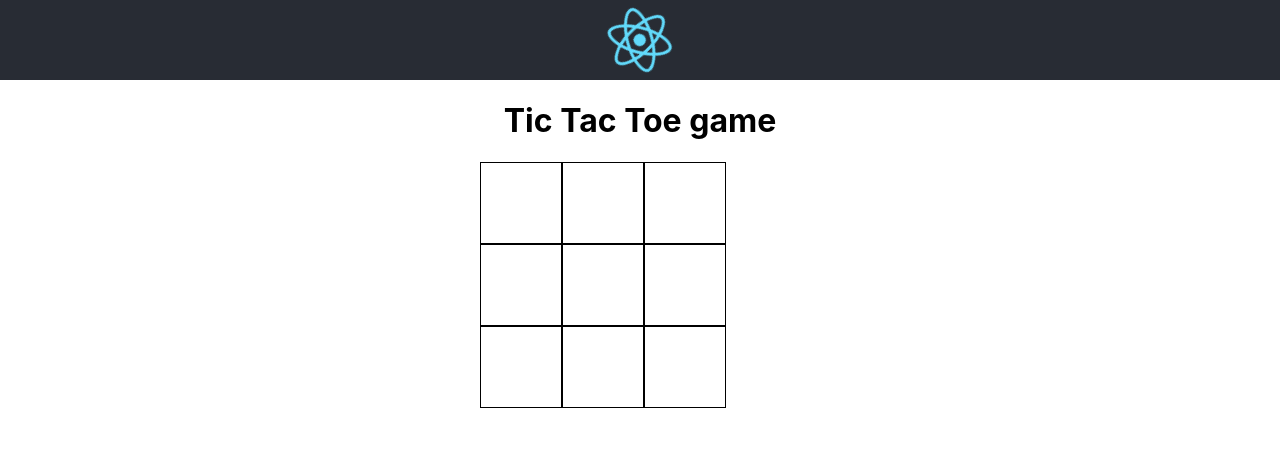
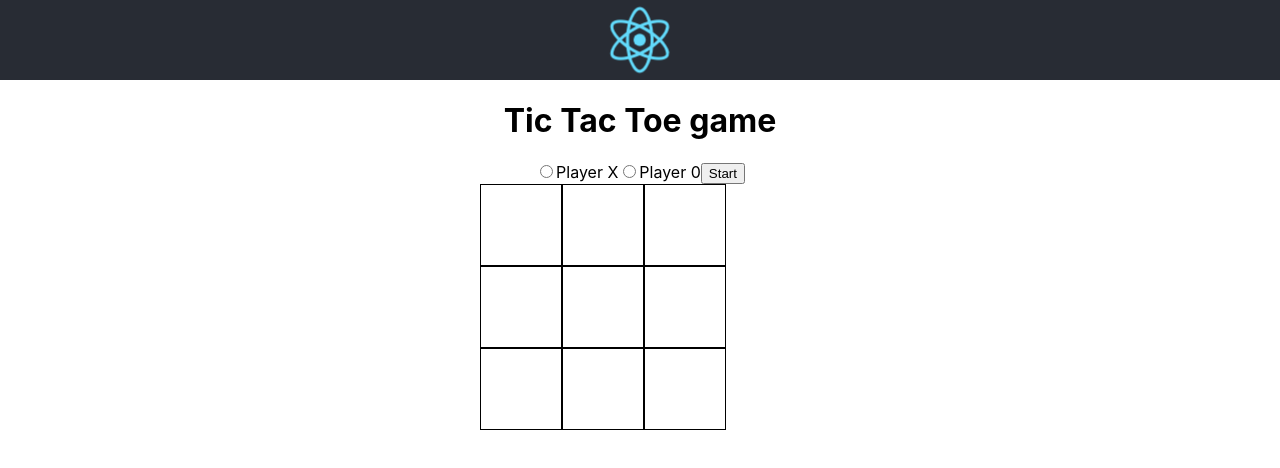
Before and after one commit to dvkcool/react-apps, a React (Create React App) app in the folder tic-tac-toe/: page / in a window 1280 px wide. Shown: the top 468 px of the page. Built offline with nearby package versions, Linux system fonts and the light colour scheme.

Commit message:
choosing starting player

```diff
--- a/tic-tac-toe/src/App.js
+++ b/tic-tac-toe/src/App.js
@@ -1,13 +1,13 @@
 import React, { Component } from 'react';
 import logo from './logo.svg';
 import './App.css';
-
+import Player from './components/chooseplayer';
 class App extends Component {
   constructor(props){
     super(props)
     this.state ={
       board : Array(9).fill(null),
-      player: "X"
+      player: null
     }
   }
 
@@ -39,7 +39,7 @@ class App extends Component {
 
   handleClick(index){
 
-    if(!this.state.board[index] && !this.state.winner){
+    if(!this.state.player && !this.state.board[index] && !this.state.winner){
       let temp = this.state.board;
       temp[index] = this.state.player;
       let newplayer = this.state.player === "X" ? "O" : "X"
@@ -50,6 +50,12 @@ class App extends Component {
       this.checkwinner();
     }
 
+  }
+
+  setPlayer(player){
+    this.setState({
+      player
+    })
   }
   render() {
     const Boxes = this.state.board.map(
@@ -71,6 +77,7 @@ class App extends Component {
         </header>
         <div className="Container">
           <h1> Tic Tac Toe game </h1>
+          <Player player={(e) => this.setPlayer(e)}/>
           <div className="board">
             {Boxes}
           </div>
--- /dev/null
+++ b/tic-tac-toe/src/components/chooseplayer.js
@@ -0,0 +1,27 @@
+import React, {Component} from 'react';
+
+class Player extends Component{
+  handleForm(e){
+    e.preventDefault();
+    this.props.player(e.target.player.value);
+  }
+  render(){
+    return(
+      <form onSubmit={(e) => this.handleForm(e)}>
+        <label>
+        <input type = "radio" name="player" value="X" />
+          Player X
+
+        </label>
+        <label>
+        <input type = "radio" name="player" value="O" />
+
+          Player 0
+        </label>
+        <input type="submit" value="Start"/>
+      </form>
+    );
+  }
+}
+
+export default Player;
```
